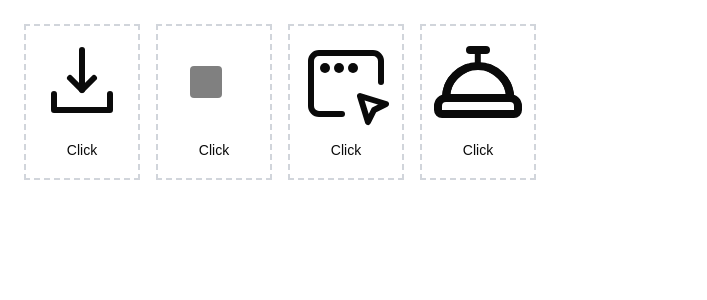
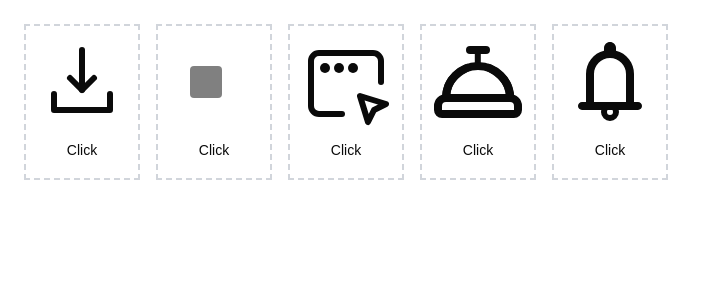
Before and after one commit to arrizkyhp/nextjs-tailwind, a Next.js app: page /learn/svg in a window 1280 px wide. Shown: the top 300 px of the page, without its empty margins (0-707 px from the left). Built offline with nearby package versions, Linux system fonts and the light colour scheme.

Commit message:
feat: add concierge bell svg

```diff
--- a/features/svg-learn/views/IconMotion/IconMotion.tsx
+++ b/features/svg-learn/views/IconMotion/IconMotion.tsx
@@ -2,6 +2,7 @@ import SVGDownload from "@/features/svg-learn/views/IconMotion/components/SVGDow
 import SVGChecklist from "@/features/svg-learn/views/IconMotion/components/SVGChecklist/SVGChecklist";
 import SVGCursorClick from "@/features/svg-learn/views/IconMotion/components/SVGCursorClick/SVGCursorClick";
 import SVGConciergeBell from "@/features/svg-learn/views/IconMotion/components/SVGConciergeBell/SVGConciergeBell";
+import SVGBellMute from "@/features/svg-learn/views/IconMotion/components/SVGBellMute/SVGBellMute";
 
 const IconMotion = () => {
 
@@ -11,6 +12,7 @@ const IconMotion = () => {
             <SVGChecklist/>
             <SVGCursorClick/>
             <SVGConciergeBell />
+            <SVGBellMute />
         </div>
 
     )
--- /dev/null
+++ b/features/svg-learn/views/IconMotion/components/SVGBellMute/SVGBellMute.module.scss
@@ -0,0 +1,17 @@
+@import "../../styles/animation";
+
+.bellHead {
+  transform: rotate(0deg);
+  transform-origin: 16px 5px;
+
+  &.animate {
+    animation: bellShake 1s forwards
+  }
+}
+
+.bellCircle {
+  transform-origin: 16px 5px;
+  &.animate {
+    animation: bellCircleShake 1s forwards .2s;
+  }
+}
--- /dev/null
+++ b/features/svg-learn/views/IconMotion/components/SVGBellMute/SVGBellMute.tsx
@@ -0,0 +1,52 @@
+import {Button} from "@/components/ui/button";
+import {useState} from "react";
+
+import styles from './SVGBellMute.module.scss';
+
+const SVGBellMute = () => {
+    const [animateSVG, setAnimateSVG] = useState<boolean>(false);
+
+    const handleAnimationChecklist = () => {
+        setAnimateSVG(false);
+        setTimeout(() => setAnimateSVG(true), 50);
+    };
+
+    return (
+        <div className="flex flex-col p-2 border-2 border-dashed border-gray-300">
+            <div className="flex flex-col items-center w-fit">
+                <svg width="96" viewBox="0 0 32 32" fill="none" xmlns="http://www.w3.org/2000/svg">
+                    <defs>
+                        <mask id="maskBellCircle">
+                            <rect width="100%" height="100%" fill="black"/>
+                            <rect x="6" y="24" width="20" height="16" fill="white"/>
+                        </mask>
+                    </defs>
+                    <path
+                        className={`${styles.bellHead} ${animateSVG ? styles.animate : ''}`}
+                        d="M6.66667 25.3333C6.28889 25.3333 5.97244 25.2053 5.71733 24.9493C5.46222 24.6933 5.33422 24.3769 5.33333 24C5.33244 23.6231 5.46044 23.3067 5.71733 23.0507C5.97422 22.7947 6.29067 22.6667 6.66667 22.6667H8V13.3333C8 11.4889 8.55555 9.85022 9.66667 8.41733C10.7778 6.98445 12.2222 6.04533 14 5.6V4.66667C14 4.11111 14.1947 3.63911 14.584 3.25067C14.9733 2.86222 15.4453 2.66756 16 2.66667C16.5547 2.66578 17.0271 2.86044 17.4173 3.25067C17.8076 3.64089 18.0018 4.11289 18 4.66667V5.6C19.7778 6.04444 21.2222 6.98356 22.3333 8.41733C23.4444 9.85111 24 11.4898 24 13.3333V22.6667H25.3333C25.7111 22.6667 26.028 22.7947 26.284 23.0507C26.54 23.3067 26.6676 23.6231 26.6667 24C26.6658 24.3769 26.5378 24.6938 26.2827 24.9507C26.0276 25.2076 25.7111 25.3351 25.3333 25.3333H6.66667ZM10.6667 22.6667H21.3333V13.3333C21.3333 11.8667 20.8111 10.6111 19.7667 9.56667C18.7222 8.52222 17.4667 8 16 8C14.5333 8 13.2778 8.52222 12.2333 9.56667C11.1889 10.6111 10.6667 11.8667 10.6667 13.3333V22.6667Z"
+                        fill="currentColor"
+                    />
+
+                    <circle
+                        className={`${styles.bellCircle} ${animateSVG ? styles.animate : ''}`}
+                        cx="16"
+                        cy="26"
+                        r="2"
+                        stroke="currentColor"
+                        strokeWidth="2"/>
+                </svg>
+
+                <Button
+                    onClick={() => {
+                        handleAnimationChecklist();
+                    }}
+                    variant="ghost"
+                    size="lg"
+                >
+                Click
+                </Button>
+            </div>
+        </div>
+    )
+}
+export default SVGBellMute;
--- a/features/svg-learn/views/IconMotion/styles/animation.scss
+++ b/features/svg-learn/views/IconMotion/styles/animation.scss
@@ -227,3 +227,47 @@
 
   }
 }
+
+@keyframes bellCircleShake {
+  0% {
+    transform: rotate(0deg);
+  }
+
+  45% {
+    transform: rotate(8deg);
+  }
+
+  75% {
+    transform: rotate(-8deg);
+  }
+
+  85% {
+    transform: rotate(5deg);
+  }
+
+  100% {
+    transform: rotate(0deg);
+  }
+}
+
+@keyframes bellShake {
+  0% {
+    transform: rotate(0deg);
+  }
+
+  45% {
+    transform: rotate(15deg);
+  }
+
+  75% {
+    transform: rotate(-15deg);
+  }
+
+  85% {
+    transform: rotate(5deg);
+  }
+
+  100% {
+    transform: rotate(0deg);
+  }
+}
```
